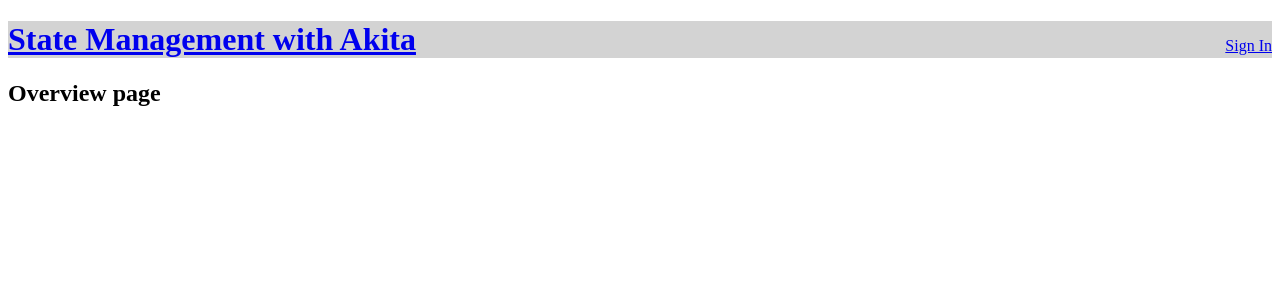
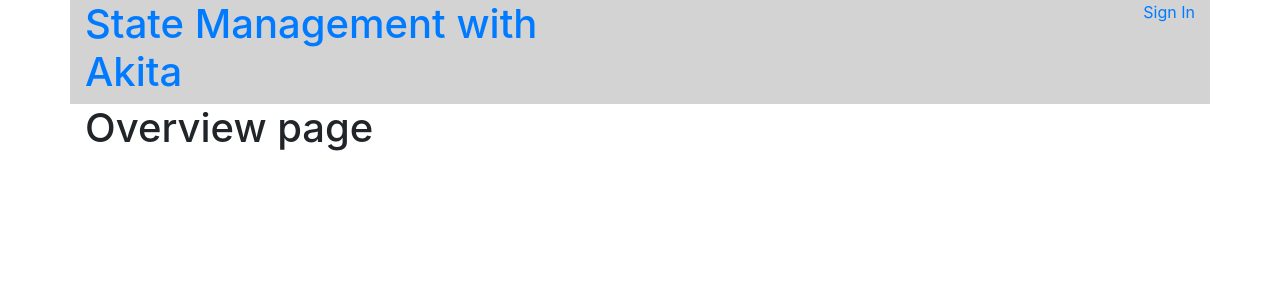
Before and after one commit to rdogmartin/AkitaDemo, an Angular app: page / in a window 1280 px wide. Shown: the top 300 px of the page. Built offline with nearby package versions, Linux system fonts and the light colour scheme.

Commit message:
Add Bootstrap

```diff
--- a/package.json
+++ b/package.json
@@ -19,6 +19,7 @@
     "@angular/platform-browser": "~8.2.14",
     "@angular/platform-browser-dynamic": "~8.2.14",
     "@angular/router": "~8.2.14",
+    "bootstrap": "^4.4.1",
     "rxjs": "~6.5.3",
     "tslib": "^1.9.0",
     "zone.js": "~0.9.1"
--- a/src/app/components/header/header.component.html
+++ b/src/app/components/header/header.component.html
@@ -1,4 +1,10 @@
-<header>
-  <p class="sign-in"><a routerLink="signin">Sign In</a></p>
-  <h1><a routerLink="/">State Management with Akita</a></h1>
+<header class="container">
+  <div class="row">
+    <h1 class="col">
+      <a routerLink="/">State Management with Akita</a>
+    </h1>
+    <p class="col text-right">
+      <a routerLink="signin">Sign In</a>
+    </p>
+  </div>
 </header>
--- a/src/app/components/header/header.component.scss
+++ b/src/app/components/header/header.component.scss
@@ -1,7 +1,3 @@
 header {
   background-color: lightgray;
-
-  .sign-in {
-    float:right;
-  }
 }
--- a/src/app/components/overview/overview.component.html
+++ b/src/app/components/overview/overview.component.html
@@ -1,4 +1,4 @@
 <app-header></app-header>
-<section>
+<section class="container">
   <h1>Overview page</h1>
 </section>
--- a/src/app/components/sign-in/sign-in.component.html
+++ b/src/app/components/sign-in/sign-in.component.html
@@ -1,2 +1,4 @@
 <app-header></app-header>
-<h1>Sign in</h1>
+<section class="container">
+  <h1>Sign in</h1>
+</section>
--- a/src/index.html
+++ b/src/index.html
@@ -5,7 +5,7 @@
   <title>AkitaDemo</title>
   <base href="/">
 
-  <meta name="viewport" content="width=device-width, initial-scale=1">
+  <meta name="viewport" content="width=device-width, initial-scale=1, shrink-to-fit=no">
   <link rel="icon" type="image/x-icon" href="favicon.ico">
 </head>
 <body>
--- a/src/styles.scss
+++ b/src/styles.scss
@@ -1 +1,2 @@
 /* You can add global styles to this file, and also import other style files */
+@import '../node_modules/bootstrap/scss/bootstrap';
```
Also changed, not shown: 1 other file (tests, documents, lock files or other folders).
